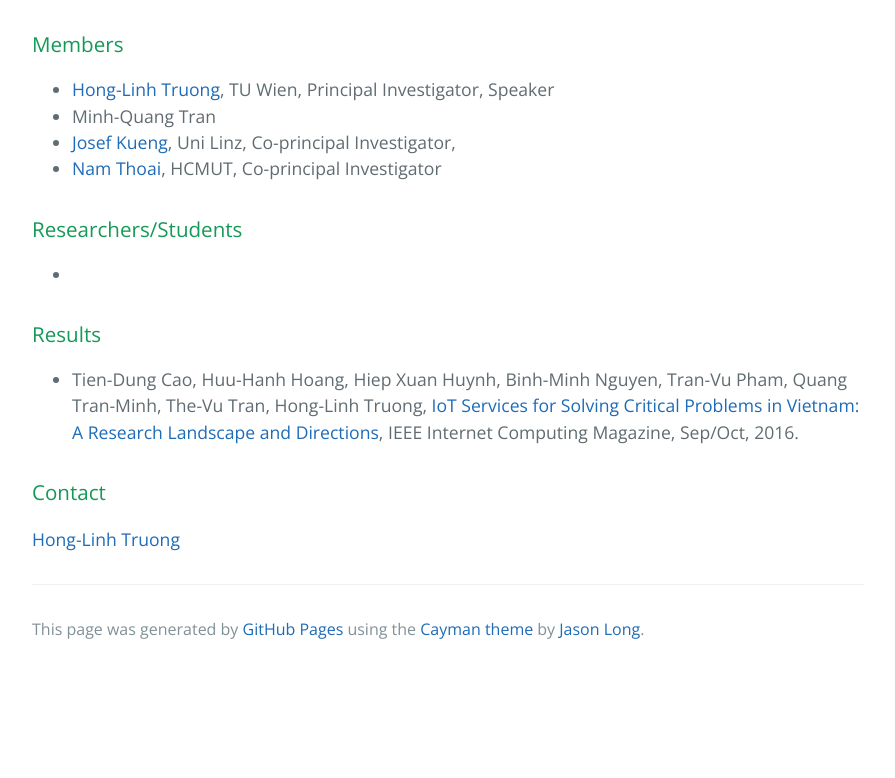
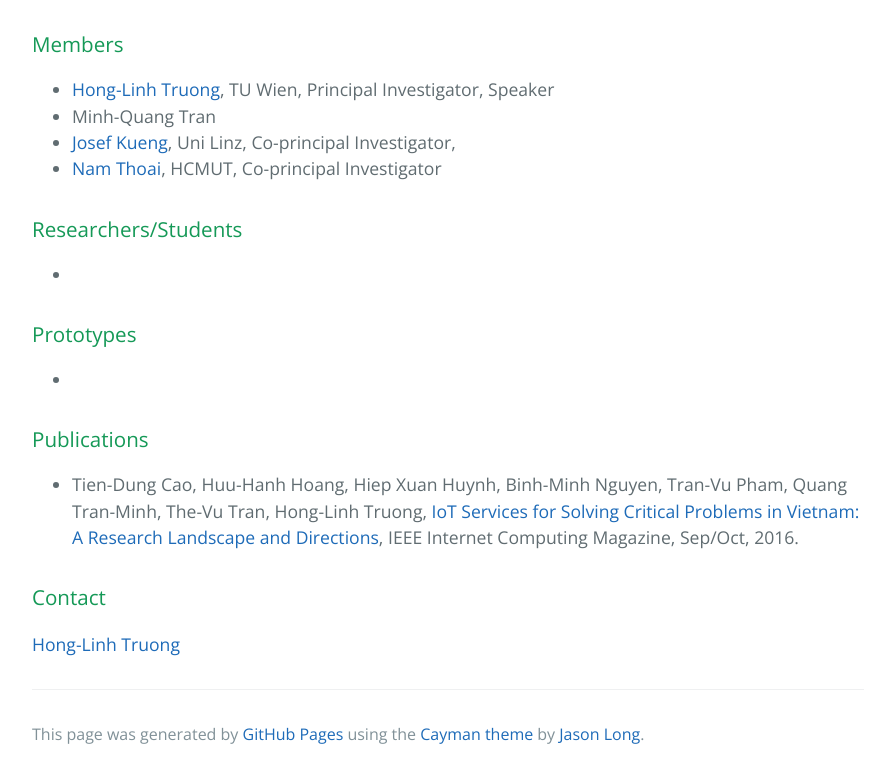
Before and after one commit to alpslab/alpslab.github.io, a plain HTML site: page index.html in a window 1280 px wide. Shown: the part 1013-1791 px from the top of the page, without its empty margins (192-1087 px from the left). Before the commit the page ends 1686 px from the top, so only its background shows below. Drawn offline with nearby package versions, Linux system fonts and the light colour scheme.

Commit message:
Update index.html

```diff
--- a/index.html
+++ b/index.html
@@ -58,9 +58,14 @@ involved institutions.</p>
   <ul>
   <li> </li>
 </ul>
+<h3>
+<a id="prototypes" class="anchor" href="#prototypes" aria-hidden="true"><span aria-hidden="true" class="octicon octicon-link"></span></a>Prototypes</h3>
+  <ul>
+  <li> </li>
+</ul>
 
 <h3>
-<a id="results" class="anchor" href="#results" aria-hidden="true"><span aria-hidden="true" class="octicon octicon-link"></span></a>Results</h3>
+<a id="publications" class="anchor" href="#publications" aria-hidden="true"><span aria-hidden="true" class="octicon octicon-link"></span></a>Publications</h3>
   <ul>
   <li>Tien-Dung Cao, Huu-Hanh Hoang, Hiep Xuan Huynh, Binh-Minh Nguyen, Tran-Vu Pham, Quang Tran-Minh, The-Vu Tran, Hong-Linh Truong, <a href="http://bit.ly/1UPvkgM">IoT Services for Solving Critical Problems in Vietnam: A Research Landscape and Directions</a>, IEEE Internet Computing Magazine, Sep/Oct, 2016.</li>
 </ul>
```
